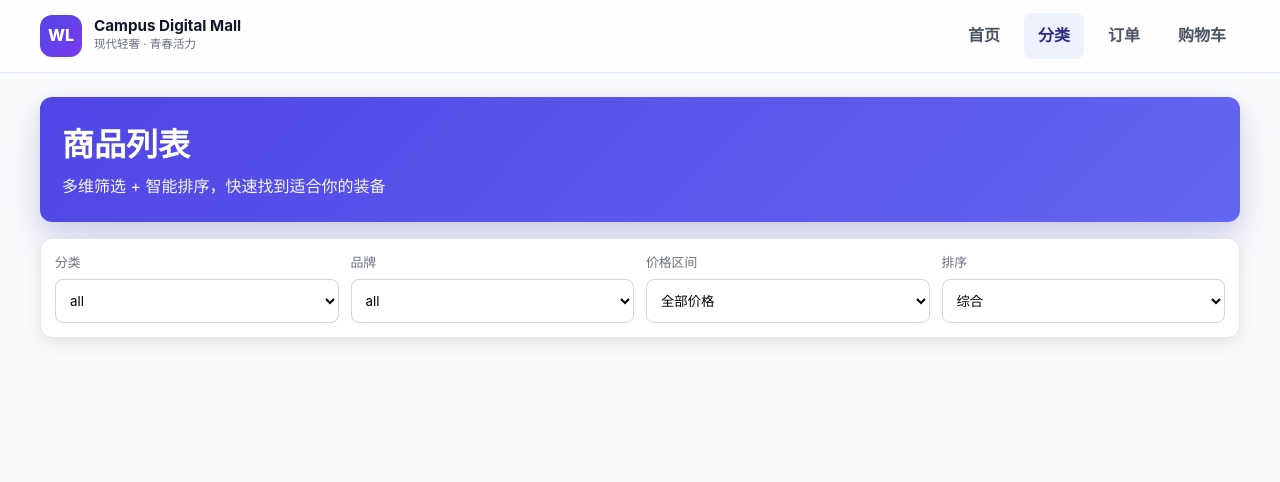
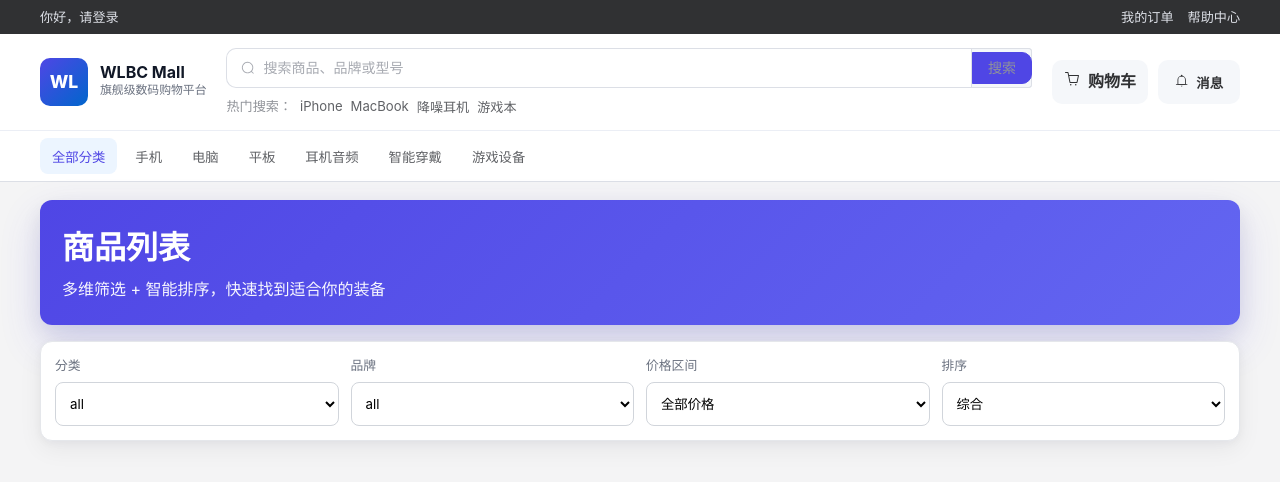
Before and after one commit to Ccx-gs/wlbc--shopping, a Vue app: page /list in a window 1280 px wide. Shown: the top 482 px of the page. Built offline with nearby package versions, Linux system fonts and the light colour scheme.

Commit message:
feat: rebuild ecommerce header with Element Plus theme
Agent-Logs-Url: https://github.com/Ccx-gs/wlbc--shopping/sessions/02013554-43c3-4343-a317-2900915da2fe

Co-authored-by: Ccx-gs <198060659+Ccx-gs@users.noreply.github.com>

```diff
--- a/package.json
+++ b/package.json
@@ -9,6 +9,8 @@
     "preview": "vite preview"
   },
   "dependencies": {
+    "@element-plus/icons-vue": "^2.3.2",
+    "element-plus": "^2.13.6",
     "vue": "^3.4.0",
     "vue-router": "^4.3.0"
   },
--- a/src/App.vue
+++ b/src/App.vue
@@ -71,7 +71,7 @@ onBeforeUnmount(() => {
 .global-toast {
   position: fixed;
   right: 20px;
-  top: 90px;
+  top: 126px;
   background: linear-gradient(135deg, #4f46e5, #6366f1);
   color: #fff;
   padding: 12px 16px;
--- a/src/components/NavBar.vue
+++ b/src/components/NavBar.vue
@@ -1,12 +1,29 @@
 <script setup>
-import { ref, onMounted, onBeforeUnmount } from 'vue'
-import { RouterLink, useRoute } from 'vue-router'
+import { computed, ref, onMounted, onBeforeUnmount } from 'vue'
+import { RouterLink, useRoute, useRouter } from 'vue-router'
+import { Search, ShoppingCart, Bell } from '@element-plus/icons-vue'
 import { useCart } from '../composables/useCart.js'
 
 const { cartCount } = useCart()
 const route = useRoute()
+const router = useRouter()
 const mobileOpen = ref(false)
 const shake = ref(false)
+const searchKeyword = ref(String(route.query.keyword || '').trim())
+const notificationCount = ref(0)
+
+const hotKeywords = ['iPhone', 'MacBook', '降噪耳机', '游戏本']
+const categories = [
+  { key: 'all', label: '全部分类' },
+  { key: 'smartphone', label: '手机' },
+  { key: 'laptop', label: '电脑' },
+  { key: 'tablet', label: '平板' },
+  { key: 'audio', label: '耳机音频' },
+  { key: 'wearable', label: '智能穿戴' },
+  { key: 'gaming', label: '游戏设备' },
+]
+
+const activeCategory = computed(() => route.query.category || 'all')
 
 function toggleMobile() {
   mobileOpen.value = !mobileOpen.value
@@ -23,6 +40,22 @@ function onCartUpdated() {
   }, 520)
 }
 
+function performSearch(keyword = searchKeyword.value) {
+  const query = String(keyword || '').trim()
+  router.push(query ? `/list?keyword=${encodeURIComponent(query)}` : '/list')
+  closeMobile()
+}
+
+function goKeyword(keyword) {
+  searchKeyword.value = keyword
+  performSearch(keyword)
+}
+
+function goCategory(category) {
+  router.push(category === 'all' ? '/list' : `/list?category=${category}`)
+  closeMobile()
+}
+
 onMounted(() => {
   window.addEventListener('cart:updated', onCartUpdated)
 })
@@ -33,49 +66,134 @@ onBeforeUnmount(() => {
 </script>
 
 <template>
-  <header class="navbar">
-    <div class="container navbar-inner">
+  <header class="mall-header">
+    <div class="top-bar">
+      <div class="container top-inner">
+        <p>你好，请登录</p>
+        <div class="top-links">
+          <RouterLink to="/checkout">我的订单</RouterLink>
+          <a href="#">帮助中心</a>
+        </div>
+      </div>
+    </div>
+
+    <div class="main-head">
+      <div class="container main-inner">
         <RouterLink to="/" class="brand" @click="closeMobile">
           <span class="brand-mark">WL</span>
           <div>
-          <p class="brand-name">Campus Digital Mall</p>
-          <p class="brand-sub">现代轻奢 · 青春活力</p>
+            <p class="brand-name">WLBC Mall</p>
+            <p class="brand-sub">旗舰级数码购物平台</p>
           </div>
         </RouterLink>
+
+        <div class="search-panel">
+          <el-input
+            v-model="searchKeyword"
+            class="global-search"
+            size="large"
+            placeholder="搜索商品、品牌或型号"
+            @keyup.enter="performSearch()"
+          >
+            <template #prefix>
+              <el-icon><Search /></el-icon>
+            </template>
+            <template #append>
+              <el-button type="primary" @click="performSearch()">搜索</el-button>
+            </template>
+          </el-input>
+          <div class="hot-keywords">
+            <span>热门搜索：</span>
+            <button
+              v-for="word in hotKeywords"
+              :key="word"
+              class="hot-word"
+              @click="goKeyword(word)"
+            >
+              {{ word }}
+            </button>
+          </div>
+        </div>
+
+        <div class="head-actions">
+          <RouterLink
+            to="/cart"
+            :class="['action-btn', 'cart-link', { active: route.path === '/cart', shake }]"
+            @click="closeMobile"
+          >
+            <el-badge :value="cartCount" :hidden="cartCount === 0" :offset="[4, 4]">
+              <el-icon><ShoppingCart /></el-icon>
+            </el-badge>
+            <span>购物车</span>
+          </RouterLink>
+          <button class="action-btn">
+            <el-badge :value="notificationCount" :hidden="notificationCount === 0" :offset="[4, 4]">
+              <el-icon><Bell /></el-icon>
+            </el-badge>
+            <span>消息</span>
+          </button>
+        </div>
 
         <button class="hamburger" aria-label="菜单" @click="toggleMobile">
           <span></span><span></span><span></span>
         </button>
+      </div>
+    </div>
 
-      <nav class="nav-links" :class="{ open: mobileOpen }">
-        <RouterLink to="/" :class="['nav-link', { active: route.path === '/' }]" @click="closeMobile">首页</RouterLink>
-        <RouterLink to="/list" :class="['nav-link', { active: route.path === '/list' }]" @click="closeMobile">分类</RouterLink>
-        <RouterLink to="/checkout" :class="['nav-link', { active: route.path === '/checkout' }]" @click="closeMobile">订单</RouterLink>
-        <RouterLink to="/cart" :class="['nav-link', 'cart-link', { active: route.path === '/cart', shake }]" @click="closeMobile">
-          购物车
-          <span v-if="cartCount > 0" class="cart-badge">{{ cartCount }}</span>
-        </RouterLink>
+    <nav class="category-nav" :class="{ open: mobileOpen }">
+      <div class="container category-inner">
+        <button
+          v-for="item in categories"
+          :key="item.key"
+          :class="['category-link', { active: activeCategory === item.key }]"
+          @click="goCategory(item.key)"
+        >
+          {{ item.label }}
+        </button>
+      </div>
     </nav>
-    </div>
   </header>
 </template>
 
 <style scoped>
-.navbar {
-  background: rgba(255, 255, 255, 0.72);
-  border-bottom: 1px solid rgba(224, 231, 255, 0.9);
-  backdrop-filter: blur(14px);
-  position: sticky;
-  top: 0;
-  z-index: 100;
+.mall-header {
+  border-bottom: 1px solid #dcdfe6;
+  background: #fff;
 }
 
-.navbar-inner {
+.top-bar {
+  background: #303133;
+  color: #dcdfe6;
+  font-size: 0.82rem;
+}
+
+.top-inner {
+  min-height: 34px;
   display: flex;
   align-items: center;
   justify-content: space-between;
-  min-height: 72px;
-  gap: 16px;
+}
+
+.top-links {
+  display: inline-flex;
+  align-items: center;
+  gap: 14px;
+}
+
+.top-links a:hover {
+  color: #fff;
+}
+
+.main-head {
+  border-bottom: 1px solid #ebeef5;
+}
+
+.main-inner {
+  min-height: 96px;
+  display: grid;
+  grid-template-columns: auto minmax(460px, 1fr) auto;
+  gap: 20px;
+  align-items: center;
 }
 
 .brand {
@@ -85,70 +203,89 @@ onBeforeUnmount(() => {
 }
 
 .brand-mark {
-  width: 42px;
-  height: 42px;
-  border-radius: 12px;
-  background: linear-gradient(135deg, #4f46e5, #7c3aed);
+  width: 48px;
+  height: 48px;
+  border-radius: 10px;
+  background: linear-gradient(135deg, #4f46e5, #0066cc);
   color: #fff;
   display: inline-flex;
   align-items: center;
   justify-content: center;
   font-weight: 800;
+  font-size: 1.1rem;
 }
 
 .brand-name {
-  font-size: 0.95rem;
+  font-size: 1rem;
   font-weight: 700;
   color: #111827;
   line-height: 1.1;
 }
 
 .brand-sub {
-  font-size: 0.72rem;
+  font-size: 0.74rem;
   color: #6b7280;
 }
 
-.nav-links {
+.search-panel {
+  display: flex;
+  flex-direction: column;
+  gap: 8px;
+}
+
+:deep(.global-search .el-input__wrapper) {
+  border-radius: 10px 0 0 10px;
+}
+
+:deep(.global-search .el-input-group__append .el-button) {
+  border-radius: 0 10px 10px 0;
+  background: var(--primary);
+  border-color: var(--primary);
+}
+
+.hot-keywords {
+  display: flex;
+  flex-wrap: wrap;
+  align-items: center;
+  gap: 8px;
+  font-size: 0.82rem;
+  color: #909399;
+}
+
+.hot-word {
+  background: transparent;
+  color: #606266;
+  font-size: 0.82rem;
+}
+
+.hot-word:hover {
+  color: var(--primary);
+}
+
+.head-actions {
   display: flex;
   align-items: center;
   gap: 10px;
 }
 
-.nav-link {
+.action-btn {
+  min-width: 82px;
   min-height: 44px;
-  padding: 10px 14px;
-  border-radius: 8px;
-  font-weight: 600;
-  color: #4b5563;
+  padding: 0 12px;
+  border-radius: 10px;
+  background: #f5f7fa;
+  color: #303133;
   display: inline-flex;
   align-items: center;
   justify-content: center;
-  transition: all 0.2s ease;
+  gap: 8px;
+  font-weight: 600;
 }
 
-.nav-link:hover,
-.nav-link.active {
-  color: #312e81;
-  background: #eef2ff;
-}
-
-.cart-link {
-  position: relative;
-  gap: 6px;
-}
-
-.cart-badge {
-  min-width: 20px;
-  height: 20px;
-  border-radius: 999px;
-  background: #ef4444;
-  color: #fff;
-  font-size: 0.72rem;
-  font-weight: 700;
-  display: inline-flex;
-  align-items: center;
-  justify-content: center;
-  padding: 0 6px;
+.action-btn.active,
+.action-btn:hover {
+  background: #ecf5ff;
+  color: var(--primary);
 }
 
 .shake {
@@ -163,12 +300,44 @@ onBeforeUnmount(() => {
   80% { transform: translateX(2px); }
 }
 
+.category-nav {
+  background: #fff;
+}
+
+.category-inner {
+  min-height: 50px;
+  display: flex;
+  align-items: center;
+  gap: 6px;
+  overflow-x: auto;
+  scrollbar-width: none;
+}
+
+.category-inner::-webkit-scrollbar {
+  display: none;
+}
+
+.category-link {
+  border-radius: 8px;
+  min-height: 36px;
+  padding: 8px 12px;
+  color: #606266;
+  background: transparent;
+  white-space: nowrap;
+}
+
+.category-link:hover,
+.category-link.active {
+  color: var(--primary);
+  background: #ecf5ff;
+}
+
 .hamburger {
   display: none;
   min-width: 44px;
   min-height: 44px;
   border-radius: 8px;
-  background: #eef2ff;
+  background: #ecf5ff;
   align-items: center;
   justify-content: center;
   flex-direction: column;
@@ -178,32 +347,46 @@ onBeforeUnmount(() => {
 .hamburger span {
   width: 18px;
   height: 2px;
-  background: #312e81;
+  background: var(--primary);
+}
+
+@media (max-width: 1024px) {
+  .main-inner {
+    grid-template-columns: auto 1fr auto;
+  }
+
+  .head-actions {
+    display: none;
+  }
 }
 
 @media (max-width: 760px) {
+  .main-inner {
+    grid-template-columns: 1fr auto;
+    min-height: auto;
+    padding-top: 12px;
+    padding-bottom: 12px;
+  }
+
+  .search-panel {
+    grid-column: 1 / -1;
+    order: 3;
+  }
+
   .hamburger {
     display: inline-flex;
   }
 
-  .nav-links {
-    position: absolute;
-    top: 72px;
-    right: 14px;
-    background: rgba(255, 255, 255, 0.95);
-    backdrop-filter: blur(14px);
-    border: 1px solid #e5e7eb;
-    border-radius: 12px;
-    box-shadow: var(--shadow-soft);
-    flex-direction: column;
-    align-items: stretch;
-    padding: 8px;
-    min-width: 170px;
+  .category-nav {
     display: none;
   }
 
-  .nav-links.open {
-    display: flex;
+  .category-nav.open {
+    display: block;
+  }
+
+  .category-inner {
+    padding-bottom: 10px;
   }
 }
 </style>
--- a/src/main.js
+++ b/src/main.js
@@ -1,6 +1,8 @@
 import { createApp } from 'vue'
 import App from './App.vue'
 import router from './router/index.js'
+import ElementPlus from 'element-plus'
+import 'element-plus/dist/index.css'
 import './style.css'
 
-createApp(App).use(router).mount('#app')
+createApp(App).use(router).use(ElementPlus).mount('#app')
--- a/src/style.css
+++ b/src/style.css
@@ -8,11 +8,11 @@
   --primary: #4f46e5;
   --primary-deep: #4338ca;
   --accent: #ef4444;
-  --bg: #f9fafb;
+  --bg: #f4f4f5;
   --text: #111827;
   --muted: #6b7280;
-  --card-radius: 12px;
-  --btn-radius: 8px;
+  --card-radius: 10px;
+  --btn-radius: 10px;
   --glass: rgba(255, 255, 255, 0.7);
   --shadow-soft: 0 8px 24px rgba(17, 24, 39, 0.06), 0 2px 8px rgba(17, 24, 39, 0.04);
   --shadow-elevated: 0 18px 40px rgba(79, 70, 229, 0.18), 0 8px 20px rgba(17, 24, 39, 0.08);
@@ -26,6 +26,7 @@ body {
   min-height: 100vh;
   -webkit-font-smoothing: antialiased;
   text-rendering: optimizeLegibility;
+  background-color: var(--bg);
 }
 
 #app {
@@ -52,6 +53,11 @@ button:active {
   transform: scale(0.97);
 }
 
+:focus-visible {
+  outline: 2px solid color-mix(in oklab, var(--primary) 65%, white);
+  outline-offset: 2px;
+}
+
 img {
   max-width: 100%;
   display: block;
@@ -65,7 +71,19 @@ img {
 
 .page-content {
   flex: 1;
-  padding: 24px 0 80px;
+  padding: 18px 0 80px;
+}
+
+.el-button {
+  border-radius: var(--btn-radius);
+}
+
+.el-input__wrapper,
+.el-select__wrapper,
+.el-card,
+.el-dialog,
+.el-drawer {
+  border-radius: var(--card-radius);
 }
 
 .price {
--- a/src/views/ListView.vue
+++ b/src/views/ListView.vue
@@ -9,6 +9,7 @@ const loading = ref(true)
 const selectedBrand = ref('all')
 const selectedRange = ref('all')
 const selectedCategory = ref(route.query.category || 'all')
+const keyword = ref(String(route.query.keyword || '').trim().toLowerCase())
 const sortBy = ref('default')
 
 const brands = computed(() => ['all', ...new Set(products.map(item => item.brand))])
@@ -27,6 +28,10 @@ const filteredProducts = computed(() => {
   const result = products.filter((item) => {
     const brandOk = selectedBrand.value === 'all' || item.brand === selectedBrand.value
     const categoryOk = selectedCategory.value === 'all' || item.category === selectedCategory.value
+    const keywordOk = !keyword.value
+      || item.name.toLowerCase().includes(keyword.value)
+      || item.brand.toLowerCase().includes(keyword.value)
+      || item.description.toLowerCase().includes(keyword.value)
 
     const price = item.promoPrice
     let rangeOk = true
@@ -35,7 +40,7 @@ const filteredProducts = computed(() => {
     if (selectedRange.value === '7000-12000') rangeOk = price > 7000 && price <= 12000
     if (selectedRange.value === '12000+') rangeOk = price > 12000
 
-    return brandOk && categoryOk && rangeOk
+    return brandOk && categoryOk && rangeOk && keywordOk
   })
 
   if (sortBy.value === 'sales') {
@@ -55,6 +60,10 @@ const filteredProducts = computed(() => {
 
 watch(() => route.query.category, (value) => {
   selectedCategory.value = value || 'all'
+})
+
+watch(() => route.query.keyword, (value) => {
+  keyword.value = String(value || '').trim().toLowerCase()
 })
 
 onMounted(() => {
```
Also changed, not shown: 1 other file (tests, documents, lock files or other folders). Lines whose indentation alone changed are shown as unchanged.
